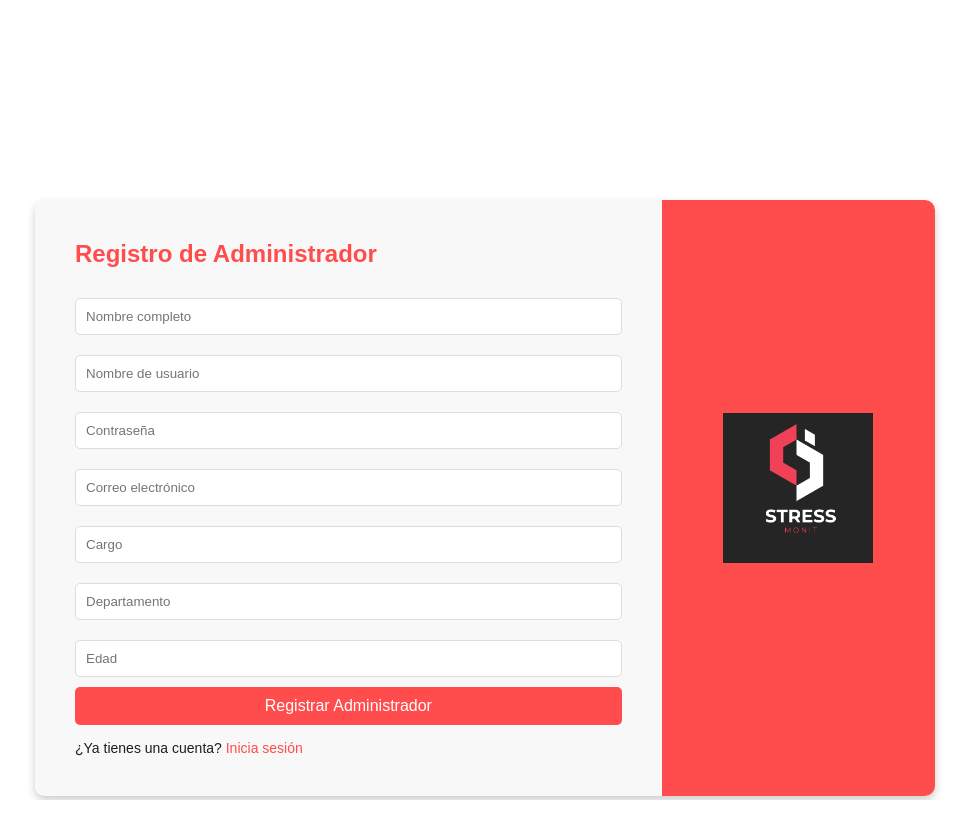
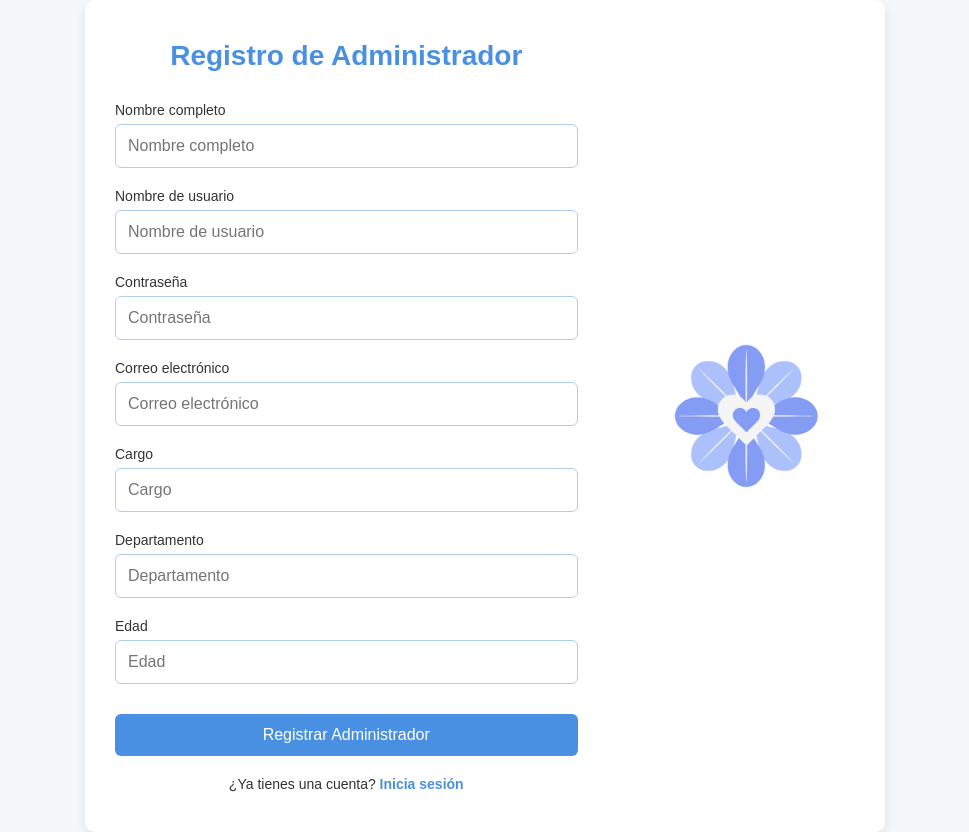
Before and after one commit to luisleon7677/-StressMonit_Project, a Flask app: page /register in a window 1280 px wide. Shown: the whole page, without its empty margins (155-1124 px from the left). Before the commit the page ends 800 px from the top, so only its background shows below. Run offline with Flask 3, Linux system fonts and the light colour scheme.

Commit message:
Cambios formato Login-Register

```diff
--- /dev/null
+++ b/static/register.css
@@ -0,0 +1,134 @@
+/* Reset y variables */
+* {
+  margin: 0;
+  padding: 0;
+  box-sizing: border-box;
+}
+:root {
+  --primary-blue: #4A90E2;
+  --primary-blue-dark: #357ABD;
+  --input-border: #B0CFEF;
+  --text-dark: #333;
+  --text-light: #fff;
+  --bg-light: #f5f8fa;
+}
+
+/* Body centrado */
+body {
+  display: flex;
+  justify-content: center;
+  align-items: center;
+  min-height: 100vh;
+  background-color: var(--bg-light);
+  font-family: Arial, sans-serif;
+  color: var(--text-dark);
+}
+
+/* Contenedor principal: dos paneles */
+.register-container {
+  display: flex;
+  width: 100%;
+  max-width: 800px;
+  background: #fff;
+  border-radius: 10px;
+  overflow: hidden;
+  box-shadow: 0 4px 12px rgba(0,0,0,0.1);
+}
+
+/* Panel formulario */
+.form-panel {
+  flex: 1;
+  padding: 40px 30px;
+}
+.title {
+  font-size: 28px;
+  margin-bottom: 30px;
+  color: var(--primary-blue);
+  text-align: center;
+}
+
+/* Flash messages */
+.flash-list {
+  list-style: none;
+  margin-bottom: 20px;
+}
+.flash {
+  padding: 10px;
+  border-radius: 4px;
+  margin-bottom: 8px;
+}
+.flash-danger { background: #FDECEA; color: #D93025; }
+.flash-success { background: #E6F4EA; color: #137333; }
+
+/* Formulario y labels */
+.register-form {
+  display: flex;
+  flex-direction: column;
+  gap: 20px;
+}
+.register-form label {
+  display: flex;
+  flex-direction: column;
+  font-size: 14px;
+}
+.register-form span {
+  margin-bottom: 6px;
+}
+
+/* Inputs */
+.register-form input {
+  padding: 12px;
+  font-size: 16px;
+  border: 1px solid var(--input-border);
+  border-radius: 6px;
+  transition: border-color 0.2s ease;
+}
+.register-form input:focus {
+  border-color: var(--primary-blue);
+  outline: none;
+}
+
+/* Botón */
+.btn {
+  margin-top: 10px;
+  padding: 12px;
+  background-color: var(--primary-blue);
+  color: var(--text-light);
+  border: none;
+  border-radius: 6px;
+  font-size: 16px;
+  cursor: pointer;
+  transition: background-color 0.2s ease;
+}
+.btn:hover {
+  background-color: var(--primary-blue-dark);
+}
+
+/* Link alternativo */
+.alternate-link {
+  margin-top: 20px;
+  font-size: 14px;
+  text-align: center;
+}
+.alternate-link a {
+  color: var(--primary-blue);
+  text-decoration: none;
+  font-weight: bold;
+}
+.alternate-link a:hover {
+  text-decoration: underline;
+}
+
+/* Panel del logo */
+.logo-panel {
+  flex: 0.6;
+  background-color: #ffffff;   /* fondo blanco */
+  display: flex;
+  justify-content: center;
+  align-items: center;
+}
+.logo-panel img {
+  max-width: 160px;
+  width: 80%;
+  height: auto;
+}
--- a/templates/register.html
+++ b/templates/register.html
@@ -1,41 +1,70 @@
-<!-- templates/register.html -->
 <!DOCTYPE html>
-<html lang="en">
+<html lang="es">
 <head>
   <meta charset="UTF-8">
-  <meta name="viewport" content="width=device-width, initial-scale=1.0">
-  <title>Registro Administrador - StressMonit</title>
-  <link rel="stylesheet" href="/static/styles.css">
+  <meta name="viewport" content="width=device-width, initial-scale=1">
+  <title>Registro de Administrador</title>
+  <link rel="stylesheet" href="/static/register.css">
 </head>
 <body>
-  <div class="container">
-    <div class="form-container register-container">
-      <div class="form-content">
-        <h2>Registro de Administrador</h2>
+  <div class="register-container">
+    <!-- Panel del formulario -->
+    <div class="form-panel">
+      <h2 class="title">Registro de Administrador</h2>
 
-        {% with messages = get_flashed_messages(with_categories=true) %}
-          {% if messages %}
-            {% for category, message in messages %}
-              <div class="alert alert-{{ category }}">{{ message }}</div>
+      {# Mensajes flash #}
+      {% with messages = get_flashed_messages(with_categories=true) %}
+        {% if messages %}
+          <ul class="flash-list">
+            {% for category, msg in messages %}
+              <li class="flash flash-{{ category }}">{{ msg }}</li>
             {% endfor %}
-          {% endif %}
-        {% endwith %}
+          </ul>
+        {% endif %}
+      {% endwith %}
 
-        <form id="register-form" action="{{ url_for('register') }}" method="POST">
+      <form action="{{ url_for('register') }}" method="POST" class="register-form">
+        <label>
+          <span>Nombre completo</span>
           <input type="text" name="nombre" placeholder="Nombre completo" required>
+        </label>
+        <label>
+          <span>Nombre de usuario</span>
           <input type="text" name="username" placeholder="Nombre de usuario" required>
+        </label>
+        <label>
+          <span>Contraseña</span>
           <input type="password" name="password" placeholder="Contraseña" required>
+        </label>
+        <label>
+          <span>Correo electrónico</span>
           <input type="email" name="correo" placeholder="Correo electrónico" required>
-          <input type="text" name="cargo" placeholder="Cargo">
-          <input type="text" name="departamento" placeholder="Departamento">
+        </label>
+        <label>
+          <span>Cargo</span>
+          <input type="text" name="cargo" placeholder="Cargo" required>
+        </label>
+        <label>
+          <span>Departamento</span>
+          <input type="text" name="departamento" placeholder="Departamento" required>
+        </label>
+        <label>
+          <span>Edad</span>
           <input type="number" name="edad" placeholder="Edad" min="18" required>
-          <button type="submit">Registrar Administrador</button>
-        </form>
-        <p>¿Ya tienes una cuenta? <a href="{{ url_for('login') }}">Inicia sesión</a></p>
-      </div>
+        </label>
+
+        <button type="submit" class="btn">Registrar Administrador</button>
+      </form>
+
+      <p class="alternate-link">
+        ¿Ya tienes una cuenta?
+        <a href="{{ url_for('login') }}">Inicia sesión</a>
+      </p>
     </div>
-    <div class="logo-container">
-      <img src="/static/logo.png" alt="StressMonit Logo">
+
+    <!-- Panel del logo -->
+    <div class="logo-panel">
+      <img src="/static/logoMindra.png" alt="StressMonit logo">
     </div>
   </div>
 </body>
```
Also changed, not shown: static/login.css (added, +102 -0 lines), templates/login.html (+27 -21 lines).
